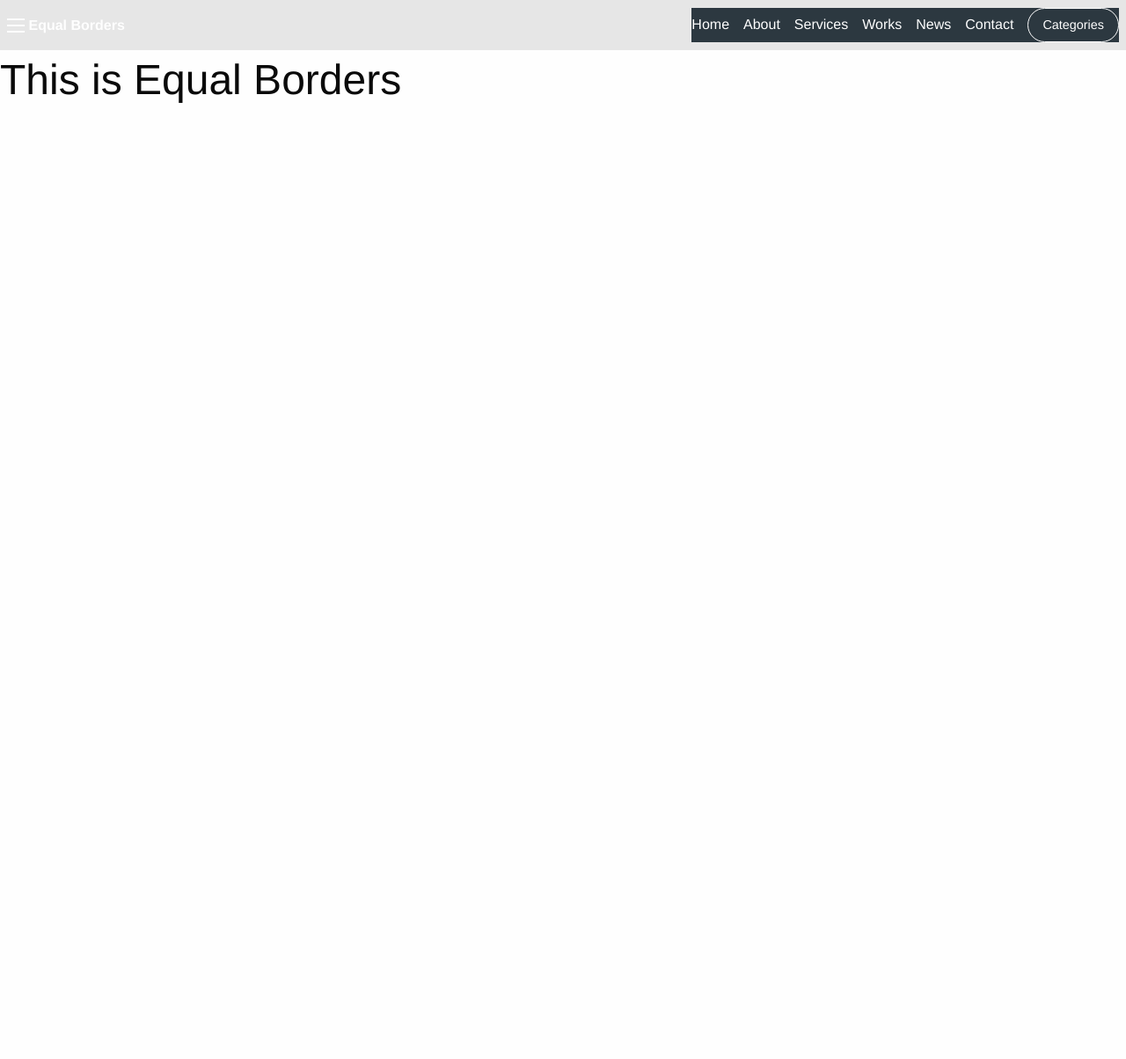
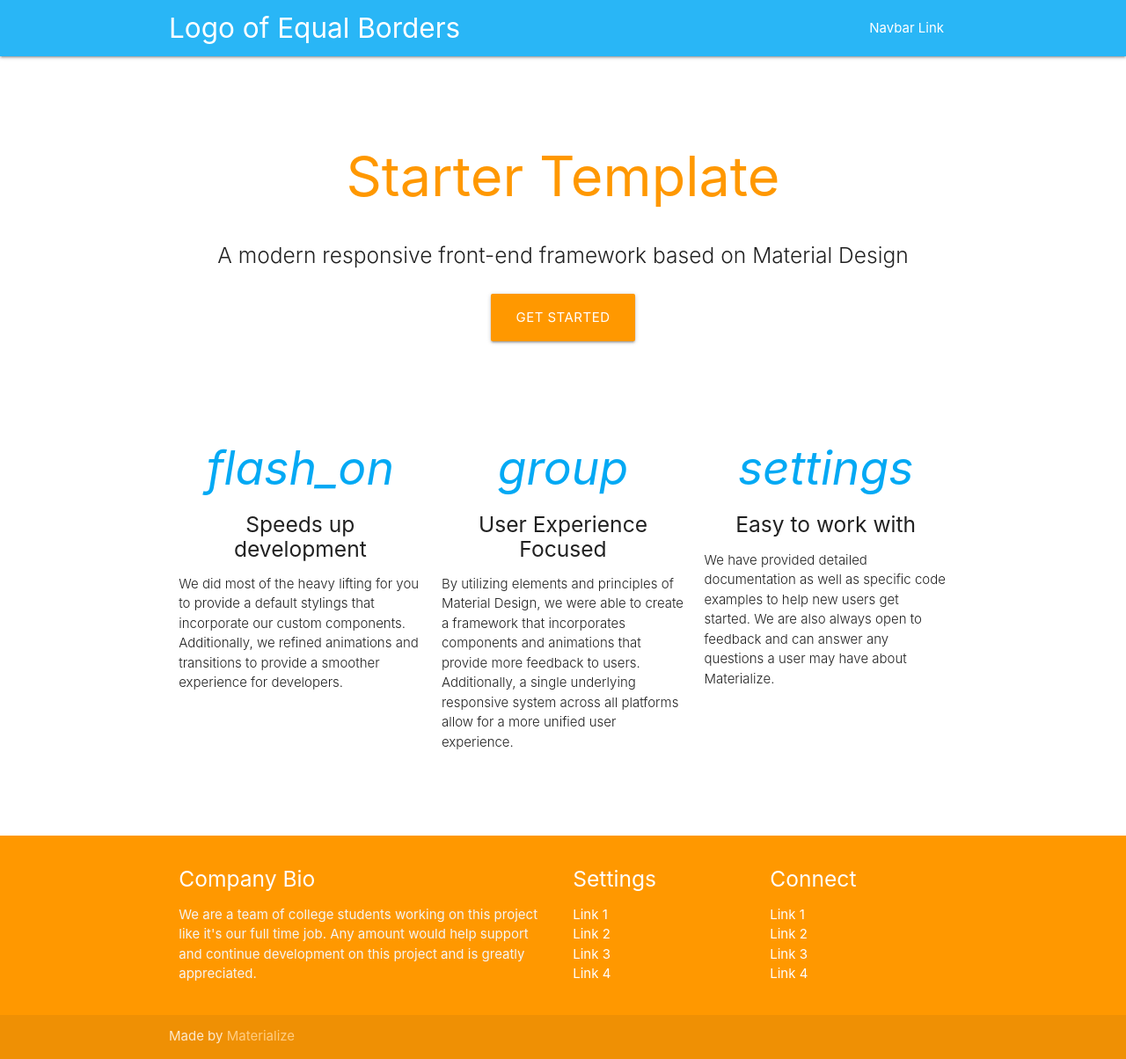
Before and after one commit to griff16/EqualBorders, a Django app: page / in a window 1280 px wide. Shown: the whole page at 88% size. Before the commit the page ends 117 px from the top, so only its background shows below. Run offline with Django 3.2, Linux system fonts and the light colour scheme; some libraries are stand-ins or nearby versions.

Commit message:
added materialize css frame work template

```diff
--- a/static/css/base.css
+++ /dev/null
@@ -1,127 +0,0 @@
-.topbar-responsive {
-  background: #2c3840;
-  padding: 1rem 1.5rem;
-}
-
-.topbar-responsive .topbar-responsive-logo {
-  color: #fefefe;
-  vertical-align: middle;
-}
-
-.topbar-responsive .menu {
-  background: #2c3840;
-}
-
-.topbar-responsive .menu li:last-of-type {
-  margin-right: 0;
-}
-
-.topbar-responsive .menu a {
-  color: #fefefe;
-  transition: color 0.15s ease-in;
-}
-
-.topbar-responsive .menu a:hover {
-  color: #c6d1d8;
-}
-
-@media screen and (max-width: 39.9375em) {
-  .topbar-responsive .menu a {
-    padding: 0.875rem 0;
-  }
-}
-
-.topbar-responsive .menu .topbar-responsive-button {
-  color: #fefefe;
-  border-color: #fefefe;
-  border-radius: 5000px;
-  transition: color 0.15s ease-in, border-color 0.15s ease-in;
-}
-
-.topbar-responsive .menu .topbar-responsive-button:hover {
-  color: #c6d1d8;
-  border-color: #c6d1d8;
-}
-
-@media screen and (max-width: 39.9375em) {
-  .topbar-responsive .menu .topbar-responsive-button {
-    width: 100%;
-    margin: 0.875rem 0;
-  }
-}
-
-@media screen and (max-width: 39.9375em) {
-  .topbar-responsive {
-    padding: 0.75rem;
-  }
-  .topbar-responsive .top-bar-title {
-    position: relative;
-    width: 100%;
-  }
-  .topbar-responsive .top-bar-title span {
-    position: absolute;
-    right: 0;
-    border: 1px solid #fefefe;
-    border-radius: 5px;
-    padding: 0.25rem 0.45rem;
-    top: 50%;
-    -webkit-transform: translateY(-50%);
-    -ms-transform: translateY(-50%);
-    transform: translateY(-50%);
-  }
-  .topbar-responsive .top-bar-title span .menu-icon {
-    margin-bottom: 4px;
-  }
-}
-
-@-webkit-keyframes fadeIn {
-  from {
-    opacity: 0;
-  }
-  to {
-    opacity: 1;
-  }
-}
-
-@keyframes fadeIn {
-  from {
-    opacity: 0;
-  }
-  to {
-    opacity: 1;
-  }
-}
-
-@-webkit-keyframes slideDown {
-  0% {
-    -webkit-transform: translateY(-100%);
-    transform: translateY(-100%);
-  }
-  100% {
-    -webkit-transform: translateY(0%);
-    transform: translateY(0%);
-  }
-}
-
-@keyframes slideDown {
-  0% {
-    -webkit-transform: translateY(-100%);
-    transform: translateY(-100%);
-  }
-  100% {
-    -webkit-transform: translateY(0%);
-    transform: translateY(0%);
-  }
-}
-
-@media screen and (max-width: 39.9375em) {
-  .topbar-responsive-links {
-    -webkit-animation-fill-mode: both;
-    animation-fill-mode: both;
-    -webkit-animation-duration: 0.5s;
-    animation-duration: 0.5s;
-    width: 100%;
-    -webkit-animation: fadeIn 1s ease-in;
-    animation: fadeIn 1s ease-in;
-  }
-}
--- /dev/null
+++ b/templates/summaryDashboard/base.html
@@ -0,0 +1,81 @@
+{% load static %}
+
+<!DOCTYPE html>
+<html class="no-js" lang="en">
+
+<head>
+    <title>Equal Borders</title>
+    <meta charset="UTF-8">
+    <meta name="viewport" content="width=device-width, initial-scale=1">
+    <link rel="stylesheet" href="https://fonts.googleapis.com/css?family=Lato">
+    <!-- <link href="{% static 'css/base.scss' %}" rel="stylesheet"> -->
+    <link rel="stylesheet"
+        href="https://cdnjs.cloudflare.com/ajax/libs/materialize/1.0.0/css/materialize.min.css">
+
+</head>
+
+<body>
+
+    <nav class="light-blue lighten-1" role="navigation">
+        <div class="nav-wrapper container">
+            <a id="logo-container" href="#" class="brand-logo">Logo of Equal Borders</a>
+            <ul class="right hide-on-med-and-down">
+                <li><a href="#">Navbar Link</a></li>
+            </ul>
+
+            <ul id="nav-mobile" class="sidenav">
+                <li><a href="#">Navbar Link</a></li>
+            </ul>
+            <a href="#" data-target="nav-mobile" class="sidenav-trigger">
+                <i class="material-icons">menu</i></a>
+        </div>
+    </nav>
+
+    {% block content %}
+    {% endblock%}
+
+    <footer class="page-footer orange">
+        <div class="container">
+            <div class="row">
+                <div class="col l6 s12">
+                    <h5 class="white-text">Company Bio</h5>
+                    <p class="grey-text text-lighten-4">We are a team of college students working on
+                        this project like it's our full time job. Any amount would help support and
+                        continue development on this project and is greatly appreciated.</p>
+                </div>
+                <div class="col l3 s12">
+                    <h5 class="white-text">Settings</h5>
+                    <ul>
+                        <li><a class="white-text" href="#!">Link 1</a></li>
+                        <li><a class="white-text" href="#!">Link 2</a></li>
+                        <li><a class="white-text" href="#!">Link 3</a></li>
+                        <li><a class="white-text" href="#!">Link 4</a></li>
+                    </ul>
+                </div>
+                <div class="col l3 s12">
+                    <h5 class="white-text">Connect</h5>
+                    <ul>
+                        <li><a class="white-text" href="#!">Link 1</a></li>
+                        <li><a class="white-text" href="#!">Link 2</a></li>
+                        <li><a class="white-text" href="#!">Link 3</a></li>
+                        <li><a class="white-text" href="#!">Link 4</a></li>
+                    </ul>
+                </div>
+            </div>
+        </div>
+        <div class="footer-copyright">
+            <div class="container">
+                Made by <a class="orange-text text-lighten-3"
+                    href="http://materializecss.com">Materialize</a>
+            </div>
+        </div>
+    </footer>
+
+    <!-- Materialize script start -->
+    <script
+        src="https://cdnjs.cloudflare.com/ajax/libs/materialize/1.0.0/js/materialize.min.js"></script>
+    <!-- Materialize script end -->
+
+</body>
+
+</html>
--- a/templates/summaryDashboard/summaryDashboard.html
+++ b/templates/summaryDashboard/summaryDashboard.html
@@ -1,58 +1,70 @@
-{% load static %}
+{% extends 'base.html' %}
 
-<!DOCTYPE html>
-<html class="no-js" lang="en">
-<title>Equal Borders</title>
+{% block content %}
 
-<head>
-    <meta charset="UTF-8">
-    <meta name="viewport" content="width=device-width, initial-scale=1">
-    <link rel="stylesheet" href="https://fonts.googleapis.com/css?family=Lato">
-    <link href="{% static 'css/base.css' %}" rel="stylesheet">
-    <link rel="stylesheet"
-        href="https://cdn.jsdelivr.net/npm/foundation-sites@6.6.3/dist/css/foundation.min.css"
-        integrity="sha256-ogmFxjqiTMnZhxCqVmcqTvjfe1Y/ec4WaRj/aQPvn+I=" crossorigin="anonymous">
-</head>
+<div class="section no-pad-bot" id="index-banner">
+    <div class="container">
+        <br><br>
+        <h1 class="header center orange-text">Starter Template</h1>
+        <div class="row center">
+            <h5 class="header col s12 light">A modern responsive front-end framework based on
+                Material Design</h5>
+        </div>
+        <div class="row center">
+            <a href="http://materializecss.com/getting-started.html" id="download-button"
+                class="btn-large waves-effect waves-light orange">Get Started</a>
+        </div>
+        <br><br>
+
+    </div>
+</div>
 
 
-<body>
+<div class="container">
+    <div class="section">
 
-    <!-- nav bar -->
-    <nav class="top-bar topbar-responsive">
-        <div class="top-bar-title">
-            <span data-responsive-toggle="topbar-responsive" data-hide-for="medium">
-                <button class="menu-icon" type="button" data-toggle></button>
-            </span>
-            <a class="topbar-responsive-logo" href="#"><strong>Equal Borders</strong></a>
+        <!--   Icon Section   -->
+        <div class="row">
+            <div class="col s12 m4">
+                <div class="icon-block">
+                    <h2 class="center light-blue-text"><i class="material-icons">flash_on</i></h2>
+                    <h5 class="center">Speeds up development</h5>
+
+                    <p class="light">We did most of the heavy lifting for you to provide a default
+                        stylings that incorporate our custom components. Additionally, we refined
+                        animations and transitions to provide a smoother experience for developers.
+                    </p>
+                </div>
+            </div>
+
+            <div class="col s12 m4">
+                <div class="icon-block">
+                    <h2 class="center light-blue-text"><i class="material-icons">group</i></h2>
+                    <h5 class="center">User Experience Focused</h5>
+
+                    <p class="light">By utilizing elements and principles of Material Design, we
+                        were able to create a framework that incorporates components and animations
+                        that provide more feedback to users. Additionally, a single underlying
+                        responsive system across all platforms allow for a more unified user
+                        experience.</p>
+                </div>
+            </div>
+
+            <div class="col s12 m4">
+                <div class="icon-block">
+                    <h2 class="center light-blue-text"><i class="material-icons">settings</i></h2>
+                    <h5 class="center">Easy to work with</h5>
+
+                    <p class="light">We have provided detailed documentation as well as specific
+                        code examples to help new users get started. We are also always open to
+                        feedback and can answer any questions a user may have about Materialize.</p>
+                </div>
+            </div>
         </div>
 
-        <div id="topbar-responsive" class="topbar-responsive-links">
-            <div class="top-bar-right">
-                <ul class="menu simple vertical medium-horizontal">
-                    <li><a href="#">Home</a></li>
-                    <li><a href="#">About</a></li>
-                    <li><a href="#">Services</a></li>
-                    <li><a href="#">Works</a></li>
-                    <li><a href="#">News</a></li>
-                    <li><a href="#">Contact</a></li>
-                    <li>
-                        <button type="button"
-                            class="button hollow topbar-responsive-button">Categories</button>
-                    </li>
-                </ul>
-            </div>
-        </div>
-    </nav>
+    </div>
+    <br><br>
+</div>
 
 
-
-
-    <h1>This is Equal Borders</h1>
-
-    <!-- Compressed JavaScript -->
-    <script src="https://cdn.jsdelivr.net/npm/foundation-sites@6.6.3/dist/js/foundation.min.js"
-        integrity="sha256-pRF3zifJRA9jXGv++b06qwtSqX1byFQOLjqa2PTEb2o="
-        crossorigin="anonymous"></script>
-</body>
-
-</html>
+{% endblock %}
```
